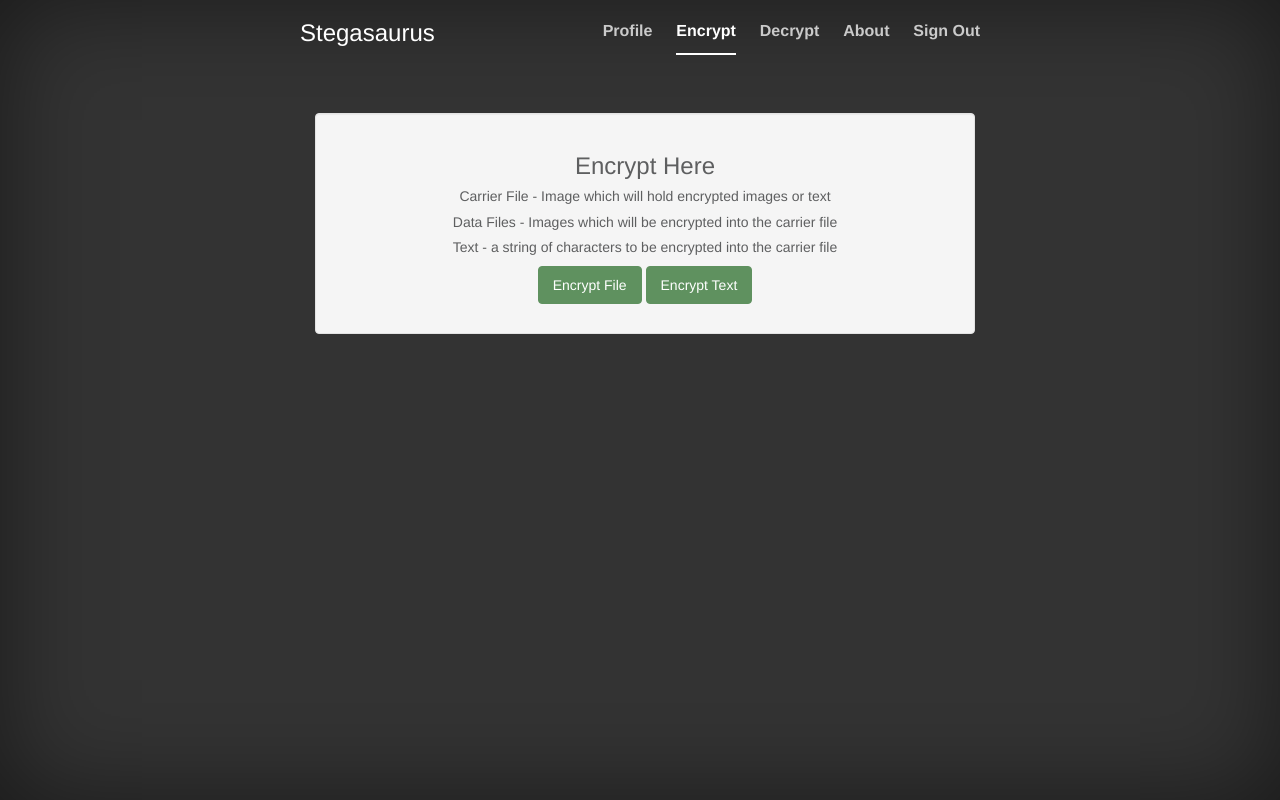
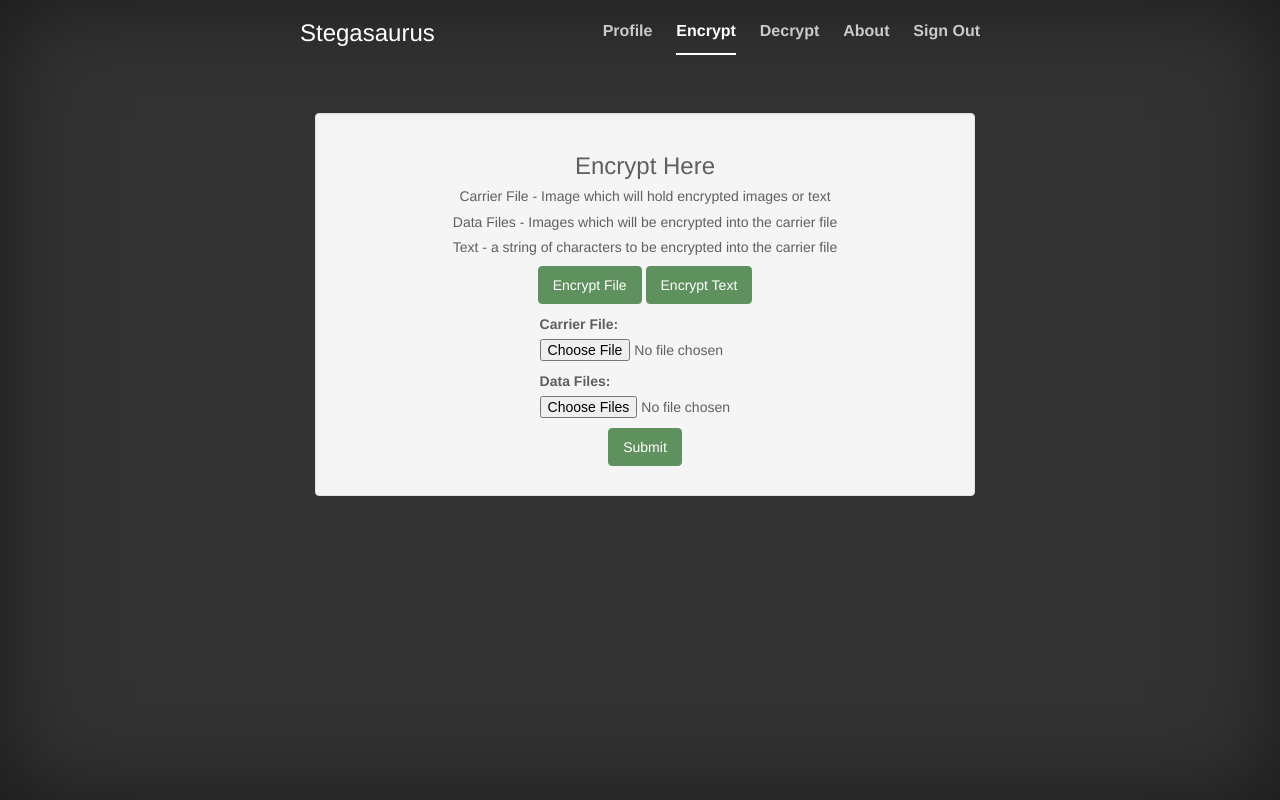
Before and after one commit to dfish13/stegasaurus, a Django app: page /encrypt in a window 1280 px wide. Run offline with Django 3.2, Linux system fonts and the light colour scheme; the visitor is signed in with stand-in values (Sample User, id 1); data comes from the database, SQL or seed files in the repository; some libraries are stand-ins or nearby versions.

Commit message:
fixed default encrypt tab

```diff
--- a/site/main/templates/main/encrypt.html
+++ b/site/main/templates/main/encrypt.html
@@ -24,7 +24,7 @@
                  <button class="btn btn-primary" onclick="show('id2');"> Encrypt Text</button>
               </div>
                  <p>
-                  <div id="id1"  style="display:none">
+                  <div id="id1"  style="display:block">
                       <form enctype="multipart/form-data" method="post">
                       {% if file_invalid %}
                         <div class="text-center">
```
